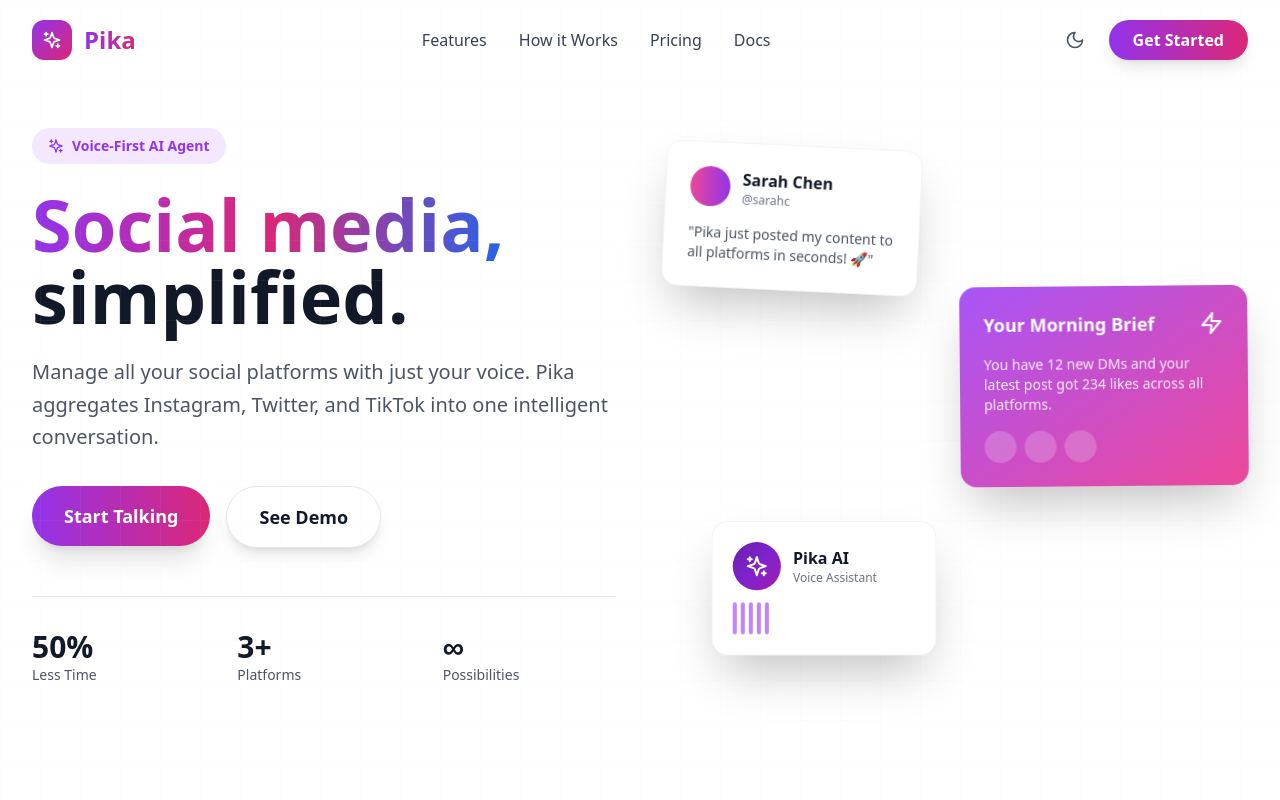
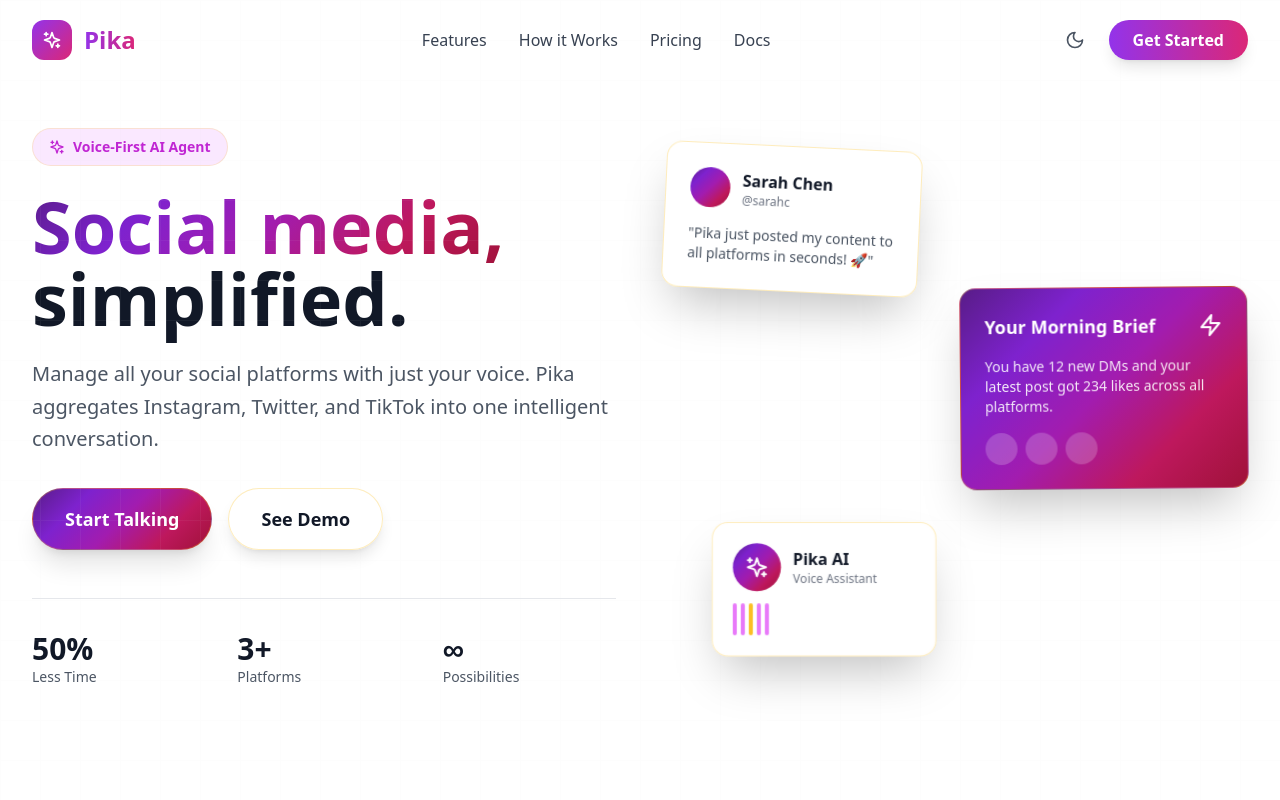
Before and after one commit to OneTeraByte7/Pika, a Next.js app in the folder client/: page /landing in a window 1280 px wide. Shown: the top 800 px of the page. Built offline with nearby package versions, Linux system fonts and the light colour scheme.

Commit message:
hero_section

```diff
--- a/client/src/components/Hero.js
+++ b/client/src/components/Hero.js
@@ -16,15 +16,15 @@
             animate={{ opacity: 1, x: 0 }}
             transition={{ duration: 0.6 }}
           >
-            <div className="inline-flex items-center px-4 py-2 bg-purple-100 dark:bg-purple-900/30 rounded-full mb-6">
-              <Sparkles className="w-4 h-4 text-purple-600 mr-2" />
-              <span className="text-sm font-semibold text-purple-600 dark:text-purple-400">
+            <div className="inline-flex items-center px-4 py-2 bg-royal-100 dark:bg-royal-900/30 rounded-full mb-6 border border-gold-400/20">
+              <Sparkles className="w-4 h-4 text-royal-600 mr-2" />
+              <span className="text-sm font-semibold text-royal-600 dark:text-royal-400">
                 Voice-First AI Agent
               </span>
             </div>
 
             <h1 className="text-5xl md:text-6xl lg:text-7xl font-bold leading-tight mb-6">
-              <span className="bg-gradient-to-r from-purple-600 via-pink-600 to-blue-600 bg-clip-text text-transparent">
+              <span className="bg-gradient-royal bg-clip-text text-transparent">
                 Social media,
               </span>
               <br />
@@ -43,7 +43,7 @@
                 <motion.button
                   whileHover={{ scale: 1.05 }}
                   whileTap={{ scale: 0.95 }}
-                  className="px-8 py-4 bg-gradient-to-r from-purple-600 to-pink-600 text-white rounded-full font-semibold text-lg shadow-xl hover:shadow-2xl transition-all"
+                  className="px-8 py-4 bg-gradient-royal text-white rounded-full font-semibold text-lg shadow-xl hover:shadow-2xl transition-all border border-gold-400/30"
                 >
                   Start Talking
                 </motion.button>
@@ -52,7 +52,7 @@
                 <motion.button
                   whileHover={{ scale: 1.05 }}
                   whileTap={{ scale: 0.95 }}
-                  className="px-8 py-4 bg-white dark:bg-gray-800 text-gray-900 dark:text-white rounded-full font-semibold text-lg shadow-lg hover:shadow-xl transition-all border border-gray-200 dark:border-gray-700"
+                  className="px-8 py-4 bg-white/90 dark:bg-navy-800/90 text-gray-900 dark:text-white rounded-full font-semibold text-lg shadow-lg hover:shadow-xl transition-all border border-gold-400/30 backdrop-blur-sm"
                 >
                   See Demo
                 </motion.button>
@@ -94,10 +94,10 @@
                 repeat: Infinity,
                 ease: "easeInOut",
               }}
-              className="absolute top-0 left-0 w-64 bg-white dark:bg-gray-800 rounded-2xl shadow-2xl p-6 border border-gray-100 dark:border-gray-700"
+              className="absolute top-0 left-0 w-64 bg-white/90 dark:bg-gradient-to-br dark:from-navy-800/90 dark:to-purple-900/90 rounded-2xl shadow-2xl p-6 border border-gold-400/30 backdrop-blur-sm"
             >
               <div className="flex items-center mb-4">
-                <div className="w-10 h-10 bg-gradient-to-r from-pink-500 to-purple-600 rounded-full" />
+                <div className="w-10 h-10 bg-gradient-royal rounded-full" />
                 <div className="ml-3">
                   <p className="font-semibold text-gray-900 dark:text-white">Sarah Chen</p>
                   <p className="text-xs text-gray-500">@sarahc</p>
@@ -120,7 +120,7 @@
                 ease: "easeInOut",
                 delay: 1,
               }}
-              className="absolute top-32 right-0 w-72 bg-gradient-to-br from-purple-500 to-pink-500 rounded-2xl shadow-2xl p-6 text-white"
+              className="absolute top-32 right-0 w-72 bg-gradient-royal rounded-2xl shadow-2xl p-6 text-white border border-gold-400/30"
             >
               <div className="flex items-center justify-between mb-4">
                 <h3 className="font-bold text-lg">Your Morning Brief</h3>
@@ -148,23 +148,23 @@
                 ease: "easeInOut",
                 delay: 2,
               }}
-              className="absolute bottom-0 left-12 w-56 bg-white dark:bg-gray-800 rounded-2xl shadow-2xl p-5 border border-gray-100 dark:border-gray-700"
+              className="absolute bottom-0 left-12 w-56 bg-white/90 dark:bg-gradient-to-br dark:from-navy-800/90 dark:to-purple-900/90 rounded-2xl shadow-2xl p-5 border border-gold-400/30 backdrop-blur-sm"
             >
               <div className="flex items-center space-x-3 mb-3">
-                <div className="w-12 h-12 bg-gradient-pika rounded-full flex items-center justify-center">
+                <div className="w-12 h-12 bg-gradient-royal rounded-full flex items-center justify-center">
                   <Sparkles className="w-6 h-6 text-white" />
                 </div>
                 <div>
                   <p className="font-bold text-gray-900 dark:text-white">Pika AI</p>
-                  <p className="text-xs text-gray-500">Voice Assistant</p>
+                  <p className="text-xs text-gray-500 dark:text-gray-400">Voice Assistant</p>
                 </div>
               </div>
               <div className="flex space-x-1">
-                <div className="w-1 h-8 bg-purple-400 rounded-full voice-wave" style={{ animationDelay: '0s' }} />
-                <div className="w-1 h-8 bg-purple-400 rounded-full voice-wave" style={{ animationDelay: '0.1s' }} />
-                <div className="w-1 h-8 bg-purple-400 rounded-full voice-wave" style={{ animationDelay: '0.2s' }} />
-                <div className="w-1 h-8 bg-purple-400 rounded-full voice-wave" style={{ animationDelay: '0.3s' }} />
-                <div className="w-1 h-8 bg-purple-400 rounded-full voice-wave" style={{ animationDelay: '0.4s' }} />
+                <div className="w-1 h-8 bg-royal-400 rounded-full voice-wave" style={{ animationDelay: '0s' }} />
+                <div className="w-1 h-8 bg-royal-400 rounded-full voice-wave" style={{ animationDelay: '0.1s' }} />
+                <div className="w-1 h-8 bg-gold-400 rounded-full voice-wave" style={{ animationDelay: '0.2s' }} />
+                <div className="w-1 h-8 bg-royal-400 rounded-full voice-wave" style={{ animationDelay: '0.3s' }} />
+                <div className="w-1 h-8 bg-royal-400 rounded-full voice-wave" style={{ animationDelay: '0.4s' }} />
               </div>
             </motion.div>
           </motion.div>
```
